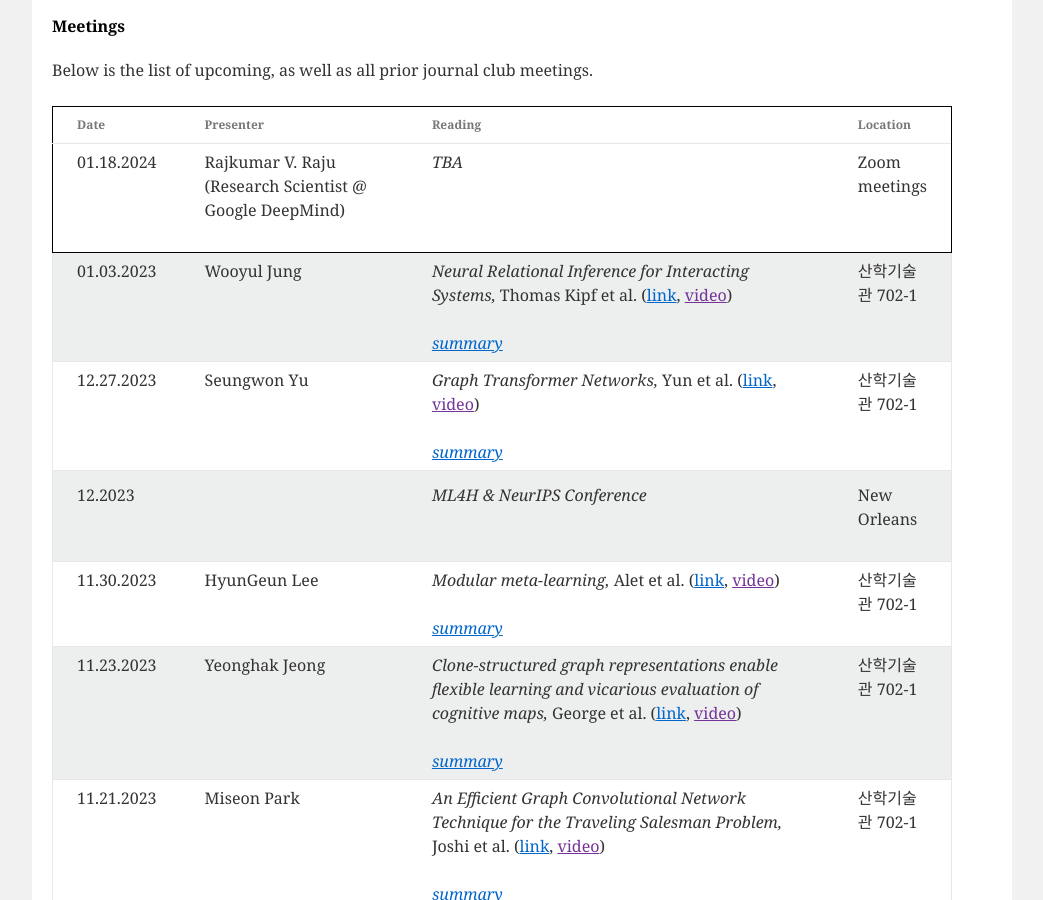
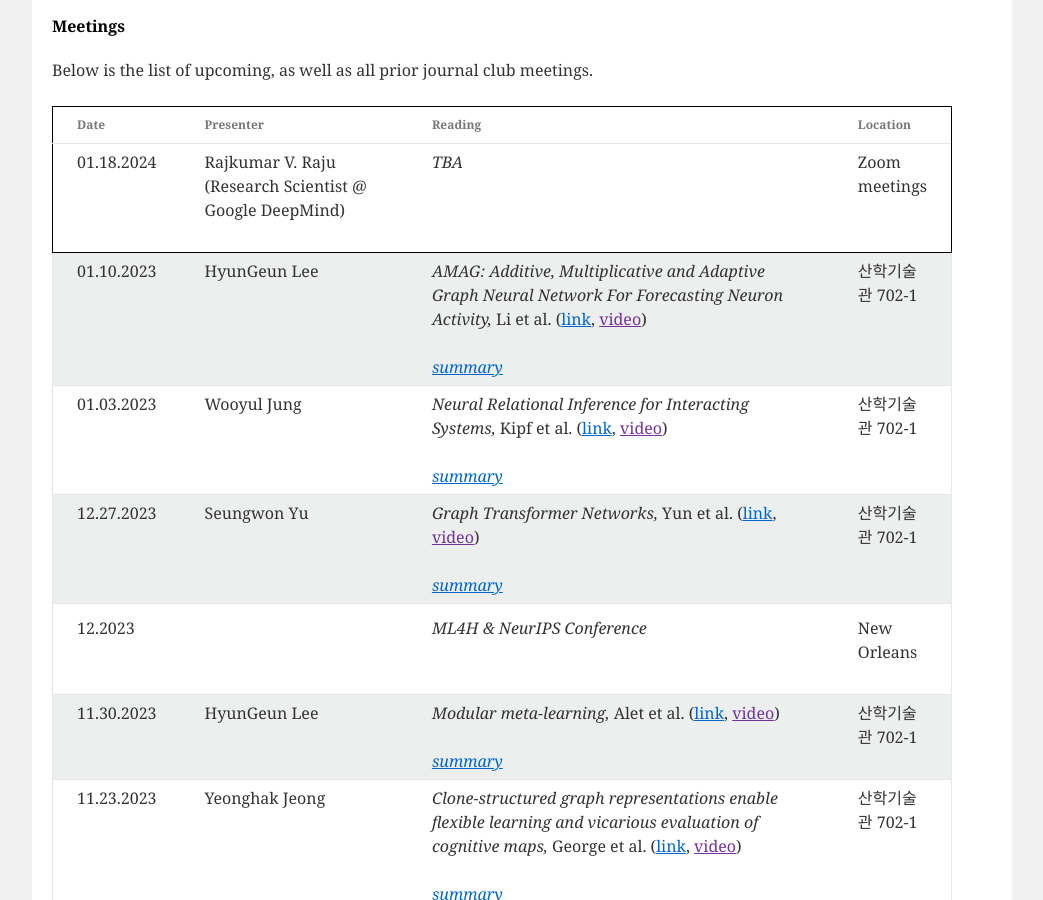
Before and after one commit to niai-lab/GraphML-JC, a Jekyll site: the page built from index.html, in a window 1280 px wide and 900 px high, scrolled down 788 px. Shown: the whole window, without its empty margins (118-1161 px from the left). Built offline with Jekyll 4.4.1, drawn with Linux system fonts in a browser that asks for light colours.

Commit message:
Update meeting_info.yml

```diff
--- a/_data/meeting_info.yml
+++ b/_data/meeting_info.yml
@@ -6,10 +6,18 @@
   location: "Zoom meetings"
   summary:
 
+- presenter: HyunGeun Lee
+  date: 01.10.2023
+  paper: "AMAG: Additive, Multiplicative and Adaptive Graph Neural Network For Forecasting Neuron Activity"
+  authors: Li et al.
+  url: https://openreview.net/forum?id=7ntI4kcoqG
+  location: "산학기술관 702-1"
+  summary: >
+
 - presenter: Wooyul Jung
   date: 01.03.2023
   paper: "Neural Relational Inference for Interacting Systems"
-  authors: Thomas Kipf et al.
+  authors: Kipf et al.
   url: https://arxiv.org/abs/1802.04687
   location: "산학기술관 702-1"
   summary: >
```
